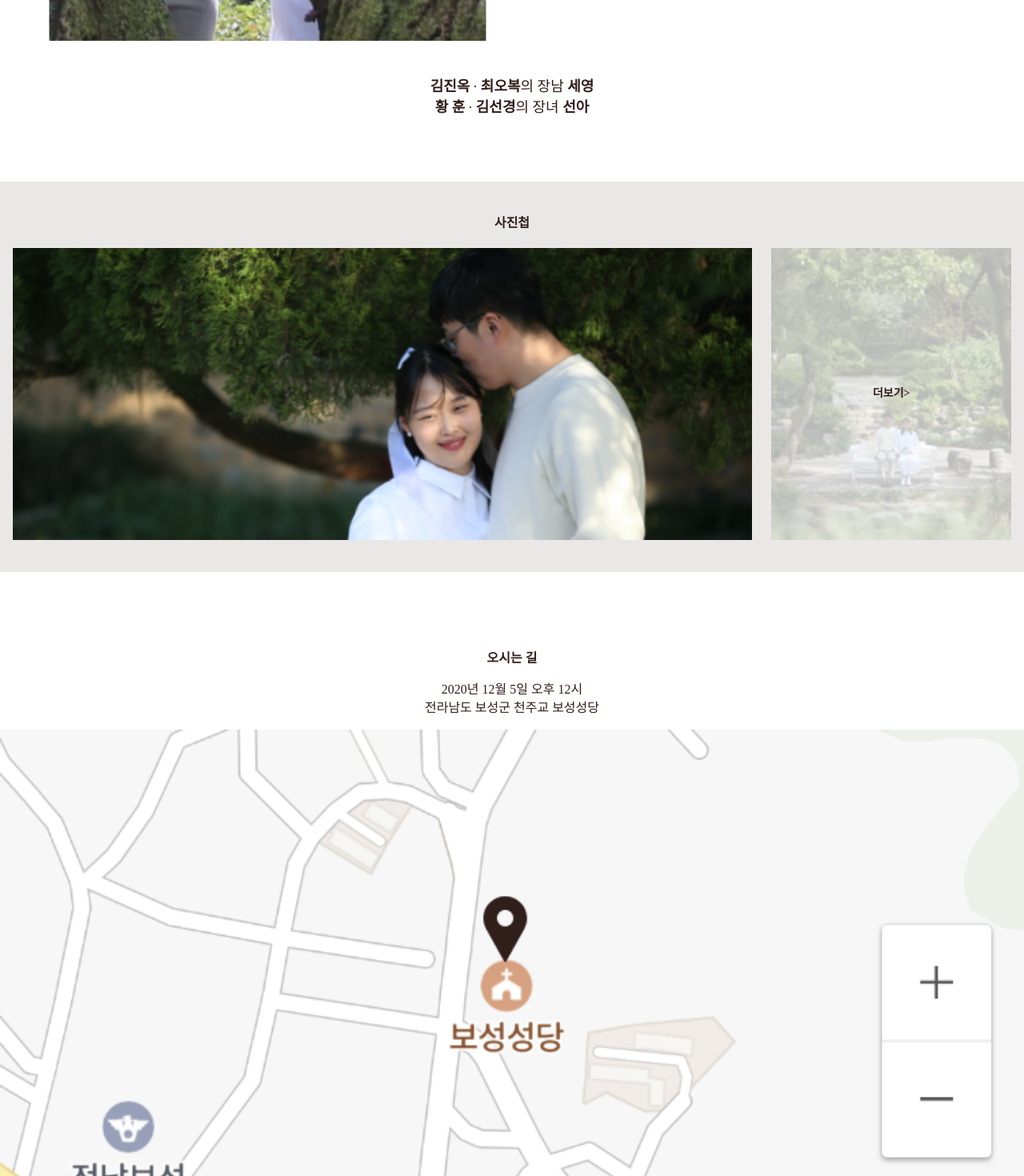
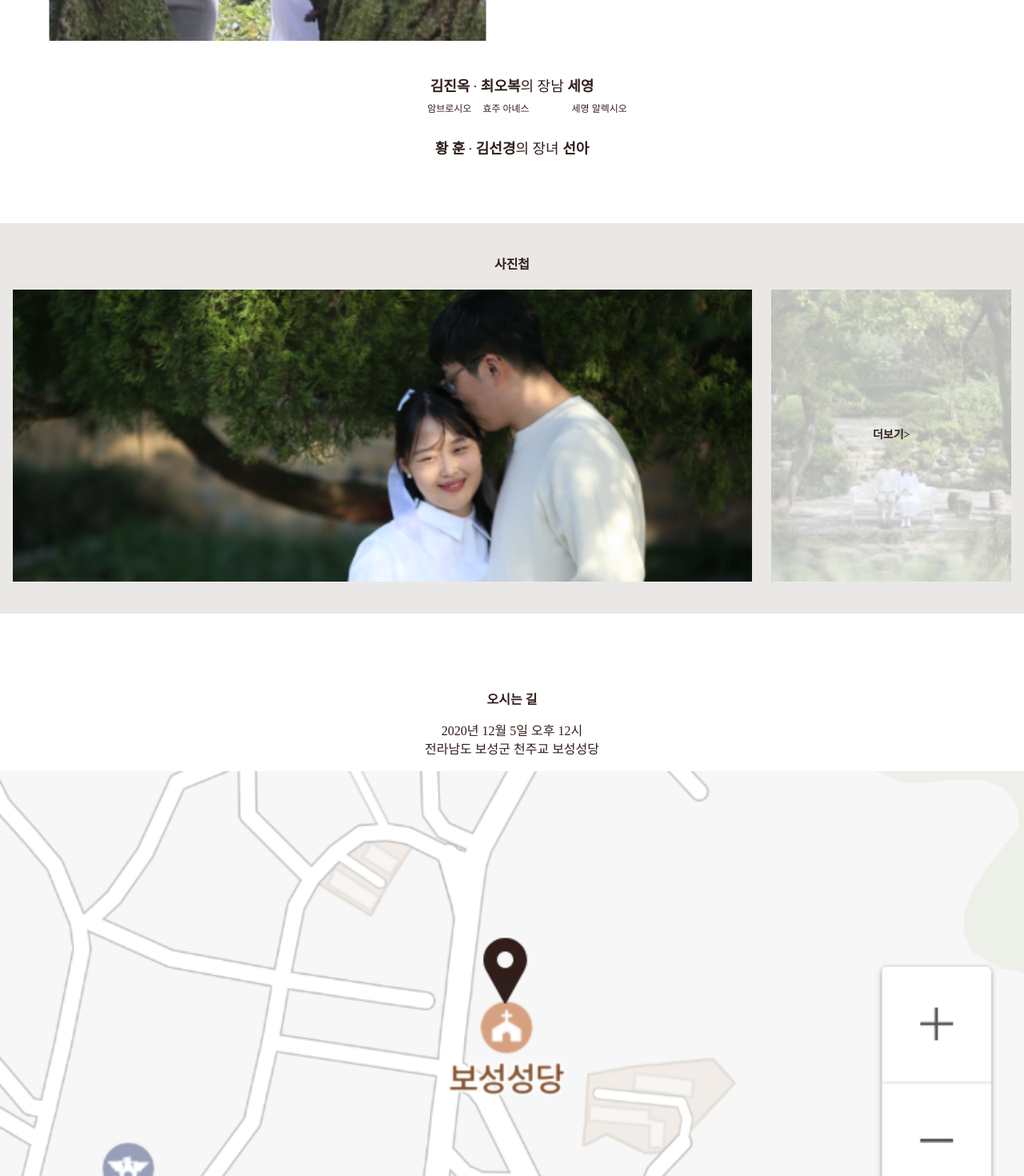
Before and after one commit to easyaction/20201205, a React (Create React App) app: page / in a window 1280 px wide. Shown: the part 2360-3830 px from the top of the page at 80% size. Built offline with nearby package versions, Linux system fonts and the light colour scheme.

Commit message:
Add gallery modal & add christian-name

```diff
--- a/package.json
+++ b/package.json
@@ -6,13 +6,16 @@
     "@testing-library/jest-dom": "^5.11.4",
     "@testing-library/react": "^11.1.0",
     "@testing-library/user-event": "^12.1.10",
+    "body-scroll-lock": "^3.1.5",
     "create-react-app": "^4.0.0",
     "css-loader": "^5.0.0",
     "react": "^17.0.1",
     "react-dom": "^17.0.1",
     "react-helmet": "^6.1.0",
     "react-helmet-async": "^1.0.7",
+    "react-modal": "^3.11.2",
     "react-scripts": "^4.0.0",
+    "react-toastify": "^6.0.9",
     "style-loader": "^2.0.0",
     "web-vitals": "^0.2.4"
   },
--- a/src/App.js
+++ b/src/App.js
@@ -4,11 +4,40 @@ import {Helmet} from "react-helmet";
 import Title from "./component/title/Title";
 import Contents from "./component/contents/Contents";
 import Gallery from './component/gallery/Gallery';
+import { disableBodyScroll, enableBodyScroll, clearAllBodyScrollLocks } from 'body-scroll-lock';
+
 
 class App extends Component {
   constructor() {
     super();
-    this.state = {isGallery: false};
+    this.state = {isModalOpen: false};
+  }
+
+  openModal = () => {
+    this.setState({isModalOpen: true})
+    disableBodyScroll(this.targetElement);
+
+  }
+
+  closeModal = () => {
+    this.setState({isModalOpen: false})
+    enableBodyScroll(this.targetElement);
+  }
+  targetElement = null;
+
+  componentDidMount() {
+    // 2. Get a target element that you want to persist scrolling for (such as a modal/lightbox/flyout/nav).
+    // Specifically, the target element is the one we would like to allow scroll on (NOT a parent of that element).
+    // This is also the element to apply the CSS '-webkit-overflow-scrolling: touch;' if desired.
+    this.targetElement = document.querySelector('.App');
+  }
+
+  componentWillUnmount() {
+    // 5. Useful if we have called disableBodyScroll for multiple target elements,
+    // and we just want a kill-switch to undo all that.
+    // OR useful for if the `hideTargetElement()` function got circumvented eg. visitor
+    // clicks a link which takes him/her to a different page within the app.
+    clearAllBodyScrollLocks();
   }
 
   render() {
@@ -18,9 +47,9 @@ class App extends Component {
           <meta name="viewport" content="width=device-width, initial-scale=1" />
         </Helmet>
         <div>
-          <Title />
-          <Contents />
-          {/*<Gallery/>*/}
+            <Title />
+            <Contents open={this.openModal} />
+          <Gallery isOpen={this.state.isModalOpen} close={this.closeModal} />
         </div>
       </div>
     );
--- a/src/component/contents/Contents.css
+++ b/src/component/contents/Contents.css
@@ -57,6 +57,27 @@
 .others {
   margin: 0;
   font: normal normal normal 18px/26px Noto Serif KR;
+}
+
+
+.christian-name > span {
+  text-align: left;
+  font: normal normal normal 12px/17px Noto Serif KR;
+  letter-spacing: 0px;
+  color: #301E1B;
+  opacity: 1;
+}
+
+.christian-name > span:nth-child(1) {
+  margin-left: 38px;
+}
+
+.christian-name > span:nth-child(2) {
+  margin-left: 14px;
+}
+
+.christian-name > span:nth-child(3) {
+  margin-left: 53px;
 }
 
 .gallery {
@@ -160,7 +181,7 @@
   margin-left: -16px;
 }
 
-.map_image > img {
+.map_image > a > img {
   width: 100%;
 }
 
--- a/src/component/contents/Contents.jsx
+++ b/src/component/contents/Contents.jsx
@@ -3,11 +3,13 @@ import "./Contents.css";
 import ImageInvitation from '../../img/img_01_invitaion@2x.png';
 import ImageGallery1 from '../../img/img_02_gallery_01@2x.png';
 import ImageMap from '../../img/img_03_map_01@2x.png';
-import { ReactComponent as IconLink } from "../../img/ic_link.svg";
-import { ReactComponent as IconTalk } from "../../img/ic_talk.svg";
+import {ReactComponent as IconLink} from "../../img/ic_link.svg";
+import {ReactComponent as IconTalk} from "../../img/ic_talk.svg";
 
 class Contents extends Component {
   render() {
+    const {open} = this.props;
+
     return (
       <div>
         <div className="greeting">
@@ -24,6 +26,12 @@ class Contents extends Component {
                 <span className="name">김진옥</span> ∙ <span className="name">최오복</span>의 장남<span
                 className="name">  세영</span>
                 <br />
+                <div className="christian-name">
+                       <span>암브로시오</span>
+                      <span>효주 아녜스</span>
+               <span>세영 알렉시오</span>
+                </div>
+                <br />
                 <span className="name">황 훈</span> ∙ <span className="name">김선경</span>의 장녀<span
                 className="name">  선아</span>
               </span>
@@ -37,7 +45,7 @@ class Contents extends Component {
             </div>
             <div className="images">
               <img src={ImageGallery1} alt="" />
-              <div className="more">
+              <div className="more" onClick={open}>
                 <p>더보기></p>
               </div>
             </div>
@@ -52,7 +60,9 @@ class Contents extends Component {
               <p>2020년 12월 5일 오후 12시<br />전라남도 보성군 천주교 보성성당</p>
             </div>
             <div className="map_image">
-              <img src={ImageMap} alt="" />
+              <a href="http://naver.me/5G41UXwA">
+                <img src={ImageMap} alt='' />
+              </a>
             </div>
             <div className="desc">
               <p>혼인성사 후 피로연을 준비했습니다.<br />부디 참석하시어 즐거운 시간 보내시기 바랍니다.</p>
@@ -65,11 +75,11 @@ class Contents extends Component {
               <p>마음 전하실 곳</p>
             </div>
             <div className="body">
-              <p ><span className="bold">∙신랑측 혼주</span>김진옥 농협 621-01-452104-068</p>
-              <p ><span className="bold">∙신부측 혼주</span>황훈 하나은행 172-910144-50907</p>
+              <p><span className="bold">∙신랑측 혼주</span>김진옥 농협 621-01-452104-068</p>
+              <p><span className="bold">∙신부측 혼주</span>황훈 하나은행 172-910144-50907</p>
             </div>
           </div>
-       </div>
+        </div>
         <div className="share">
           <div className="container">
             <div className="title">
@@ -77,10 +87,10 @@ class Contents extends Component {
             </div>
             <div className="icons">
               <div className="circle">
-                <IconLink/>
+                <IconLink />
               </div>
               <div className="circle">
-                <IconTalk/>
+                <IconTalk />
               </div>
             </div>
           </div>
--- a/src/component/gallery/Gallery.css
+++ b/src/component/gallery/Gallery.css
@@ -1,3 +1,14 @@
+.gallery-detail {
+  position: fixed;
+  overflow: hidden;
+  overflow-y:auto;
+  -webkit-overflow-scrolling: touch;
+  top: 0;
+  right: 0;
+  bottom: 0;
+  left: 0;
+  background: #FFFFFF;
+}
 
 .gallery-detail > .head {
   display: flex;
--- a/src/component/gallery/Gallery.jsx
+++ b/src/component/gallery/Gallery.jsx
@@ -10,17 +10,18 @@ import Image6 from '../../img/gallery/img_03_gallery_03_detail_06@2x.png';
 import Image7 from '../../img/gallery/img_03_gallery_03_detail_07@2x.png';
 import Image8 from '../../img/gallery/img_03_gallery_03_detail_08@2x.png';
 
-
 class Gallery extends Component {
   render() {
-  return (
+    const {isOpen, close} = this.props;
+    return (<>
+      {isOpen ? (
         <div className="gallery-detail">
         <div className="head">
           <div className="title">
             <p>사진첩</p>
           </div>
-        <div className="icon-delete">
-          <IconDelete/>
+          <div className="icon-delete" onClick={close}>
+            <IconDelete onClick={close}/>
           </div>
         </div>
         <div className="body">
@@ -33,8 +34,8 @@ class Gallery extends Component {
           <img src={Image7} alt="" />
           <img src={Image8} alt="" />
         </div>
-    </div>
-  )
+      </div>) : null}
+    </>);
   }
 }
 
```
Also changed, not shown: 1 other file (tests, documents, lock files or other folders). Lines whose indentation alone changed are shown as unchanged.
